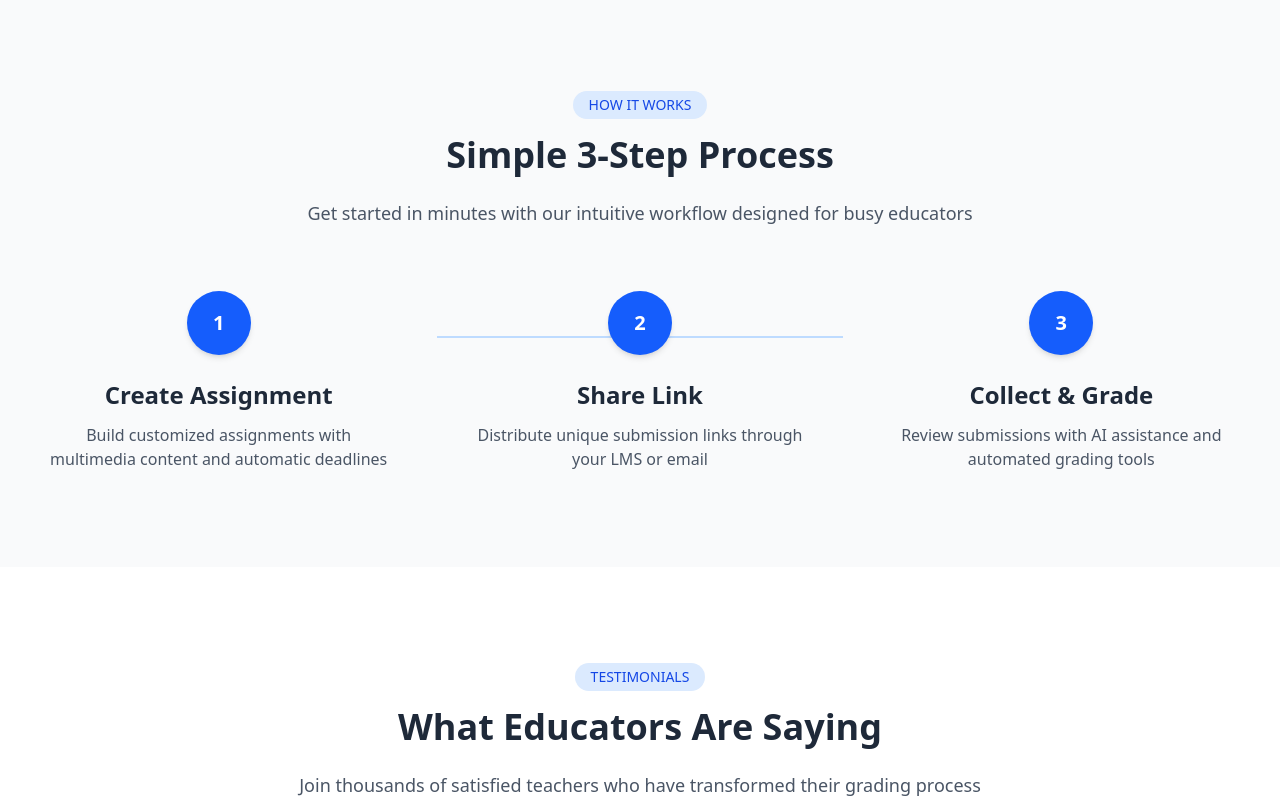
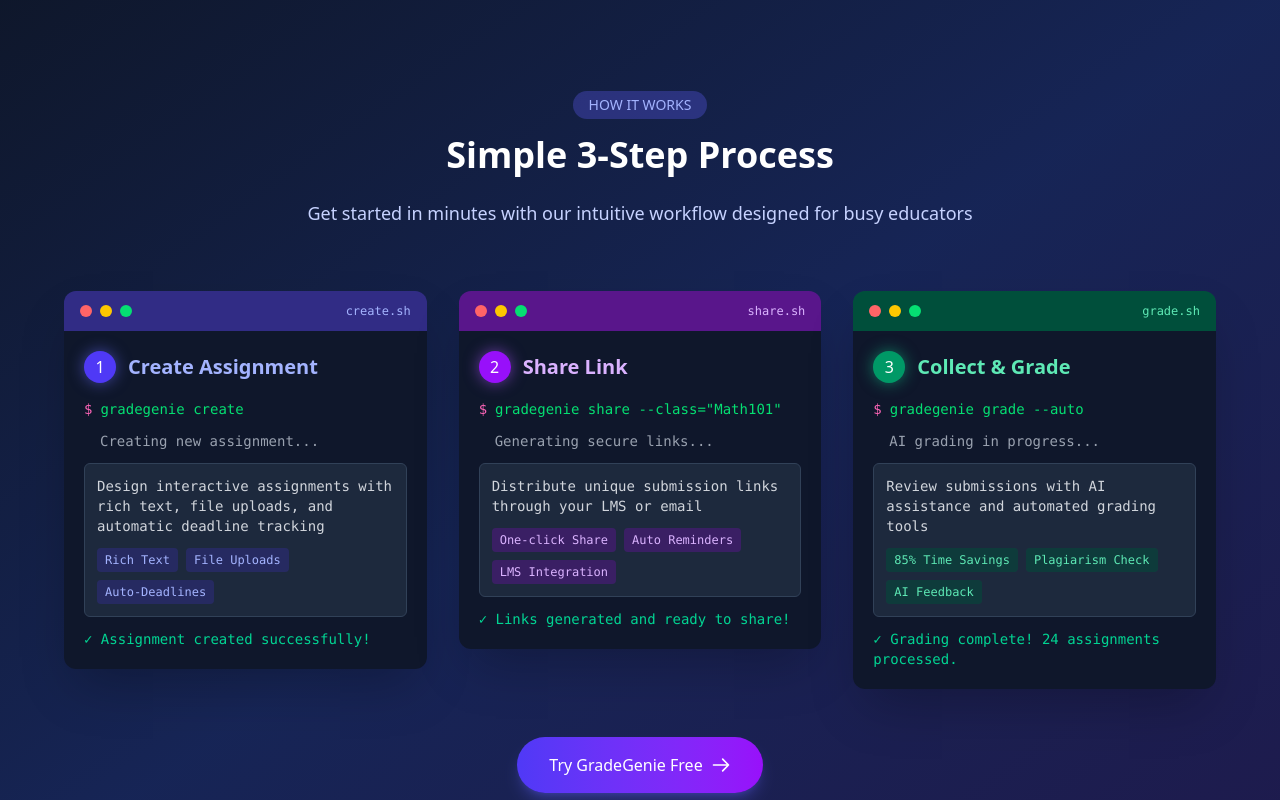
Before and after one commit to TheCurryGuy/GradeGenie, a React (Vite) app in the folder Client/: page / in a window 1280 px wide. Shown: the part 1980-2780 px from the top of the page. Built offline with nearby package versions, Linux system fonts and the light colour scheme.

Commit message:
Update LandingPage.tsx

```diff
--- a/Client/src/Pages/LandingPage.tsx
+++ b/Client/src/Pages/LandingPage.tsx
@@ -1,4 +1,3 @@
-import type React from "react"
 import { useState, useEffect } from "react"
 import { Menu, X, Plus, FileText, CheckCircle, Play, ArrowRight } from "lucide-react"
 import { motion } from "framer-motion"
@@ -6,11 +5,12 @@
 import { FaTwitter, FaLinkedin, FaFacebook } from "react-icons/fa"
 import { IoStatsChart, IoSchool, IoSpeedometer } from "react-icons/io5"
 
-const LandingPage: React.FC = () => {
+const LandingPage = () => {
   const [mobileMenuOpen, setMobileMenuOpen] = useState(false)
   const [scrolled, setScrolled] = useState(false)
 
-  useEffect(() => {//navbar scroll effect
+  // Handle scroll effect for navbar
+  useEffect(() => {
     const handleScroll = () => {
       setScrolled(window.scrollY > 10)
     }
@@ -327,82 +327,196 @@
       </section>
 
       {/* How It Works Section */}
-      <section className="py-16 md:py-24 bg-gray-50" id="how-it-works">
+      <section
+        className="py-16 md:py-24 bg-gradient-to-br from-slate-900 via-blue-950 to-indigo-950 text-white"
+        id="how-it-works"
+      >
         <div className="container mx-auto px-4 sm:px-6 lg:px-8">
           <SlideIn direction="bottom">
             <div className="max-w-3xl mx-auto mb-12 md:mb-16 text-center">
-              <span className="inline-block px-4 py-1 rounded-full bg-blue-100 text-blue-700 font-medium text-sm mb-4">
+              <span className="inline-block px-4 py-1 rounded-full bg-indigo-500/30 text-indigo-300 font-medium text-sm mb-4">
                 HOW IT WORKS
               </span>
-              <h2 className="text-3xl md:text-4xl font-bold text-gray-800 mb-6">Simple 3-Step Process</h2>
-              <p className="text-gray-600 text-lg">
+              <h2 className="text-3xl md:text-4xl font-bold text-white mb-6">Simple 3-Step Process</h2>
+              <p className="text-indigo-200 text-lg">
                 Get started in minutes with our intuitive workflow designed for busy educators
               </p>
             </div>
           </SlideIn>
 
-          <div className="grid grid-cols-1 sm:grid-cols-3 gap-8 md:gap-12 relative">
-            {/* Connection Lines (Desktop Only) */}
-            <div className="hidden sm:block absolute top-1/4 left-1/3 w-1/3 h-0.5 bg-blue-200"></div>
-            <div className="hidden sm:block absolute top-1/4 right-1/3 w-1/3 h-0.5 bg-blue-200"></div>
+          <div className="grid grid-cols-1 md:grid-cols-3 gap-6 lg:gap-8 max-w-6xl mx-auto">
+            {/* Step 1 Console */}
+            <SlideIn direction="left">
+              <div className="rounded-xl overflow-hidden shadow-2xl transform transition-all duration-300 hover:-translate-y-2 hover:shadow-[0_0_30px_rgba(79,70,229,0.45)]">
+                {/* Terminal header */}
+                <div className="bg-indigo-900 px-4 py-3 flex items-center justify-between">
+                  <div className="flex space-x-2">
+                    <div className="w-3 h-3 rounded-full bg-red-400"></div>
+                    <div className="w-3 h-3 rounded-full bg-yellow-400"></div>
+                    <div className="w-3 h-3 rounded-full bg-green-400"></div>
+                  </div>
+                  <div className="text-indigo-300 text-xs font-mono">create.sh</div>
+                </div>
 
-            {/* Step 1 */}
-            <SlideIn direction="left">
-              <div className="text-center relative">
-                <motion.div
-                  className="flex justify-center mb-6"
-                  whileHover={{ scale: 1.1 }}
-                  transition={{ duration: 0.2 }}
-                >
-                  <div className="bg-blue-600 text-white rounded-full w-16 h-16 flex items-center justify-center shadow-md text-xl font-bold">
+                {/* Terminal content */}
+                <div className="bg-slate-900 p-5 h-full">
+                  <div className="flex items-center mb-4">
+                    <div className="bg-indigo-600 text-white rounded-full w-8 h-8 flex items-center justify-center shadow-[0_0_15px_rgba(99,102,241,0.6)] mr-3">
                       1
                     </div>
-                </motion.div>
-                <h3 className="text-xl md:text-2xl font-semibold text-gray-800 mb-3">Create Assignment</h3>
-                <p className="text-gray-600 px-2 sm:px-4">
-                  Build customized assignments with multimedia content and automatic deadlines
+                    <h3 className="text-xl font-semibold text-indigo-300">Create Assignment</h3>
+                  </div>
+
+                  <div className="font-mono text-sm space-y-3">
+                    <div className="flex items-center">
+                      <span className="text-pink-400">$</span>
+                      <span className="text-green-400 ml-2">gradegenie create</span>
+                    </div>
+
+                    <div className="text-gray-400 pl-4">Creating new assignment...</div>
+
+                    <div className="bg-slate-800 p-3 rounded-md border border-slate-700">
+                      <p className="text-gray-300 mb-2">
+                        Design interactive assignments with rich text, file uploads, and automatic deadline tracking
                       </p>
+                      <div className="flex flex-wrap gap-2 mt-3">
+                        <span className="px-2 py-1 bg-indigo-900/50 text-indigo-300 rounded text-xs">Rich Text</span>
+                        <span className="px-2 py-1 bg-indigo-900/50 text-indigo-300 rounded text-xs">File Uploads</span>
+                        <span className="px-2 py-1 bg-indigo-900/50 text-indigo-300 rounded text-xs">
+                          Auto-Deadlines
+                        </span>
+                      </div>
+                    </div>
+
+                    <div className="text-emerald-400">✓ Assignment created successfully!</div>
+                  </div>
+                </div>
               </div>
             </SlideIn>
 
-            {/* Step 2 */}
+            {/* Step 2 Console */}
             <SlideIn direction="bottom">
-              <div className="text-center relative">
-                <motion.div
-                  className="flex justify-center mb-6"
-                  whileHover={{ scale: 1.1 }}
-                  transition={{ duration: 0.2 }}
-                >
-                  <div className="bg-blue-600 text-white rounded-full w-16 h-16 flex items-center justify-center shadow-md text-xl font-bold">
+              <div className="rounded-xl overflow-hidden shadow-2xl transform transition-all duration-300 hover:-translate-y-2 hover:shadow-[0_0_30px_rgba(168,85,247,0.45)]">
+                {/* Terminal header */}
+                <div className="bg-purple-900 px-4 py-3 flex items-center justify-between">
+                  <div className="flex space-x-2">
+                    <div className="w-3 h-3 rounded-full bg-red-400"></div>
+                    <div className="w-3 h-3 rounded-full bg-yellow-400"></div>
+                    <div className="w-3 h-3 rounded-full bg-green-400"></div>
+                  </div>
+                  <div className="text-purple-300 text-xs font-mono">share.sh</div>
+                </div>
+
+                {/* Terminal content */}
+                <div className="bg-slate-900 p-5 h-full">
+                  <div className="flex items-center mb-4">
+                    <div className="bg-purple-600 text-white rounded-full w-8 h-8 flex items-center justify-center shadow-[0_0_15px_rgba(168,85,247,0.6)] mr-3">
                       2
                     </div>
-                </motion.div>
-                <h3 className="text-xl md:text-2xl font-semibold text-gray-800 mb-3">Share Link</h3>
-                <p className="text-gray-600 px-2 sm:px-4">
-                  Distribute unique submission links through your LMS or email
-                </p>
+                    <h3 className="text-xl font-semibold text-purple-300">Share Link</h3>
+                  </div>
+
+                  <div className="font-mono text-sm space-y-3">
+                    <div className="flex items-center">
+                      <span className="text-pink-400">$</span>
+                      <span className="text-green-400 ml-2">gradegenie share --class="Math101"</span>
+                    </div>
+
+                    <div className="text-gray-400 pl-4">Generating secure links...</div>
+
+                    <div className="bg-slate-800 p-3 rounded-md border border-slate-700">
+                      <p className="text-gray-300 mb-2">Distribute unique submission links through your LMS or email</p>
+                      <div className="flex flex-wrap gap-2 mt-3">
+                        <span className="px-2 py-1 bg-purple-900/50 text-purple-300 rounded text-xs">
+                          One-click Share
+                        </span>
+                        <span className="px-2 py-1 bg-purple-900/50 text-purple-300 rounded text-xs">
+                          Auto Reminders
+                        </span>
+                        <span className="px-2 py-1 bg-purple-900/50 text-purple-300 rounded text-xs">
+                          LMS Integration
+                        </span>
+                      </div>
+                    </div>
+
+                    <div className="text-emerald-400">✓ Links generated and ready to share!</div>
+                  </div>
+                </div>
               </div>
             </SlideIn>
 
-            {/* Step 3 */}
+            {/* Step 3 Console */}
             <SlideIn direction="right">
-              <div className="text-center relative">
-                <motion.div
-                  className="flex justify-center mb-6"
-                  whileHover={{ scale: 1.1 }}
-                  transition={{ duration: 0.2 }}
-                >
-                  <div className="bg-blue-600 text-white rounded-full w-16 h-16 flex items-center justify-center shadow-md text-xl font-bold">
+              <div className="rounded-xl overflow-hidden shadow-2xl transform transition-all duration-300 hover:-translate-y-2 hover:shadow-[0_0_30px_rgba(16,185,129,0.45)]">
+                {/* Terminal header */}
+                <div className="bg-emerald-900 px-4 py-3 flex items-center justify-between">
+                  <div className="flex space-x-2">
+                    <div className="w-3 h-3 rounded-full bg-red-400"></div>
+                    <div className="w-3 h-3 rounded-full bg-yellow-400"></div>
+                    <div className="w-3 h-3 rounded-full bg-green-400"></div>
+                  </div>
+                  <div className="text-emerald-300 text-xs font-mono">grade.sh</div>
+                </div>
+
+                {/* Terminal content */}
+                <div className="bg-slate-900 p-5 h-full">
+                  <div className="flex items-center mb-4">
+                    <div className="bg-emerald-600 text-white rounded-full w-8 h-8 flex items-center justify-center shadow-[0_0_15px_rgba(16,185,129,0.6)] mr-3">
                       3
                     </div>
-                </motion.div>
-                <h3 className="text-xl md:text-2xl font-semibold text-gray-800 mb-3">Collect & Grade</h3>
-                <p className="text-gray-600 px-2 sm:px-4">
+                    <h3 className="text-xl font-semibold text-emerald-300">Collect & Grade</h3>
+                  </div>
+
+                  <div className="font-mono text-sm space-y-3">
+                    <div className="flex items-center">
+                      <span className="text-pink-400">$</span>
+                      <span className="text-green-400 ml-2">gradegenie grade --auto</span>
+                    </div>
+
+                    <div className="text-gray-400 pl-4">AI grading in progress...</div>
+
+                    <div className="bg-slate-800 p-3 rounded-md border border-slate-700">
+                      <p className="text-gray-300 mb-2">
                         Review submissions with AI assistance and automated grading tools
                       </p>
+                      <div className="flex flex-wrap gap-2 mt-3">
+                        <span className="px-2 py-1 bg-emerald-900/50 text-emerald-300 rounded text-xs">
+                          85% Time Savings
+                        </span>
+                        <span className="px-2 py-1 bg-emerald-900/50 text-emerald-300 rounded text-xs">
+                          Plagiarism Check
+                        </span>
+                        <span className="px-2 py-1 bg-emerald-900/50 text-emerald-300 rounded text-xs">
+                          AI Feedback
+                        </span>
+                      </div>
+                    </div>
+
+                    <div className="text-emerald-400">✓ Grading complete! 24 assignments processed.</div>
+                  </div>
+                </div>
               </div>
             </SlideIn>
           </div>
+
+          {/* Call to action button */}
+          <motion.div className="mt-12 text-center" whileHover={{ scale: 1.05 }} whileTap={{ scale: 0.95 }}>
+            <a
+              href="#"
+              className="inline-flex items-center px-8 py-4 bg-gradient-to-r from-indigo-600 to-purple-600 hover:from-indigo-700 hover:to-purple-700 text-white font-medium rounded-full transition duration-200 shadow-lg shadow-indigo-500/30"
+            >
+              Try GradeGenie Free
+              <svg
+                className="ml-2 w-5 h-5"
+                fill="none"
+                stroke="currentColor"
+                viewBox="0 0 24 24"
+                xmlns="http://www.w3.org/2000/svg"
+              >
+                <path strokeLinecap="round" strokeLinejoin="round" strokeWidth="2" d="M14 5l7 7m0 0l-7 7m7-7H3"></path>
+              </svg>
+            </a>
+          </motion.div>
         </div>
       </section>
 
```
Lines whose indentation alone changed are shown as unchanged.
